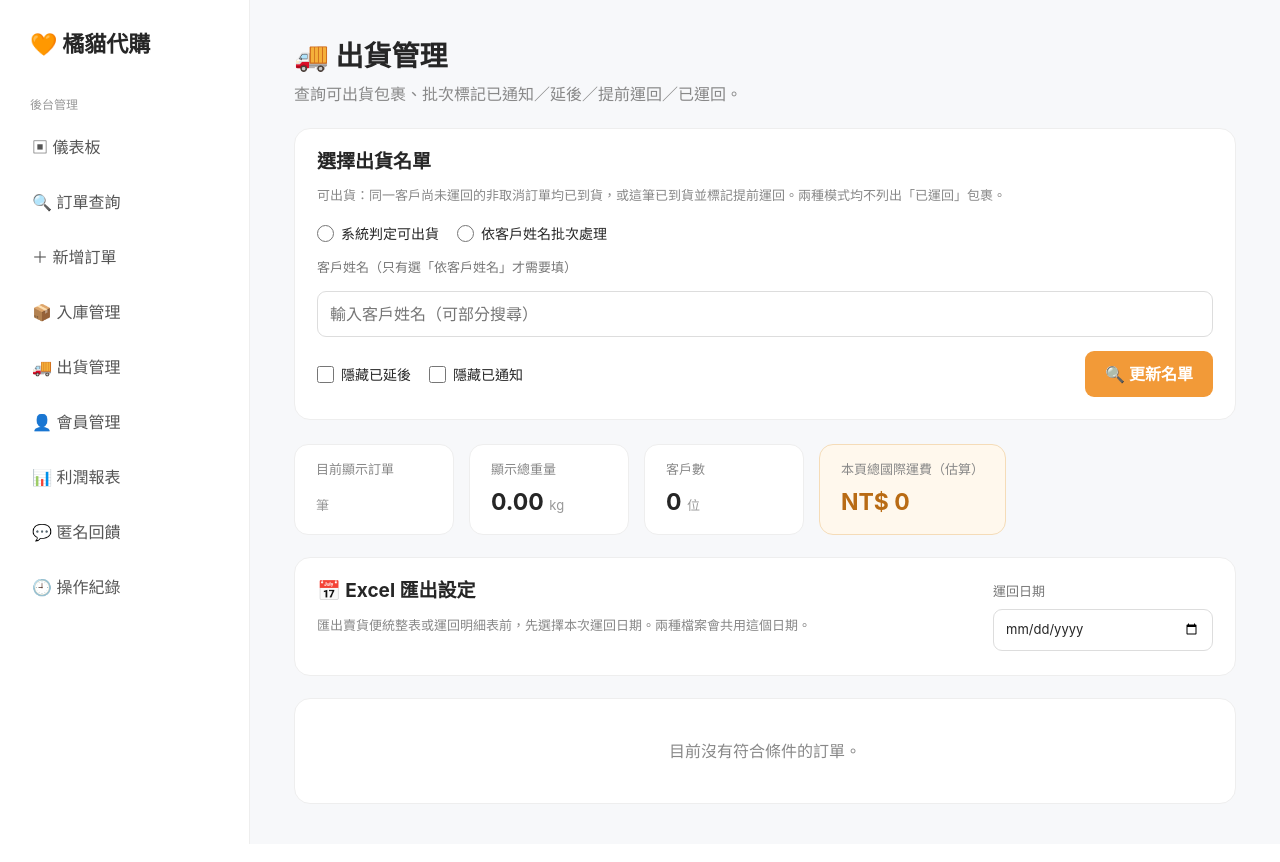
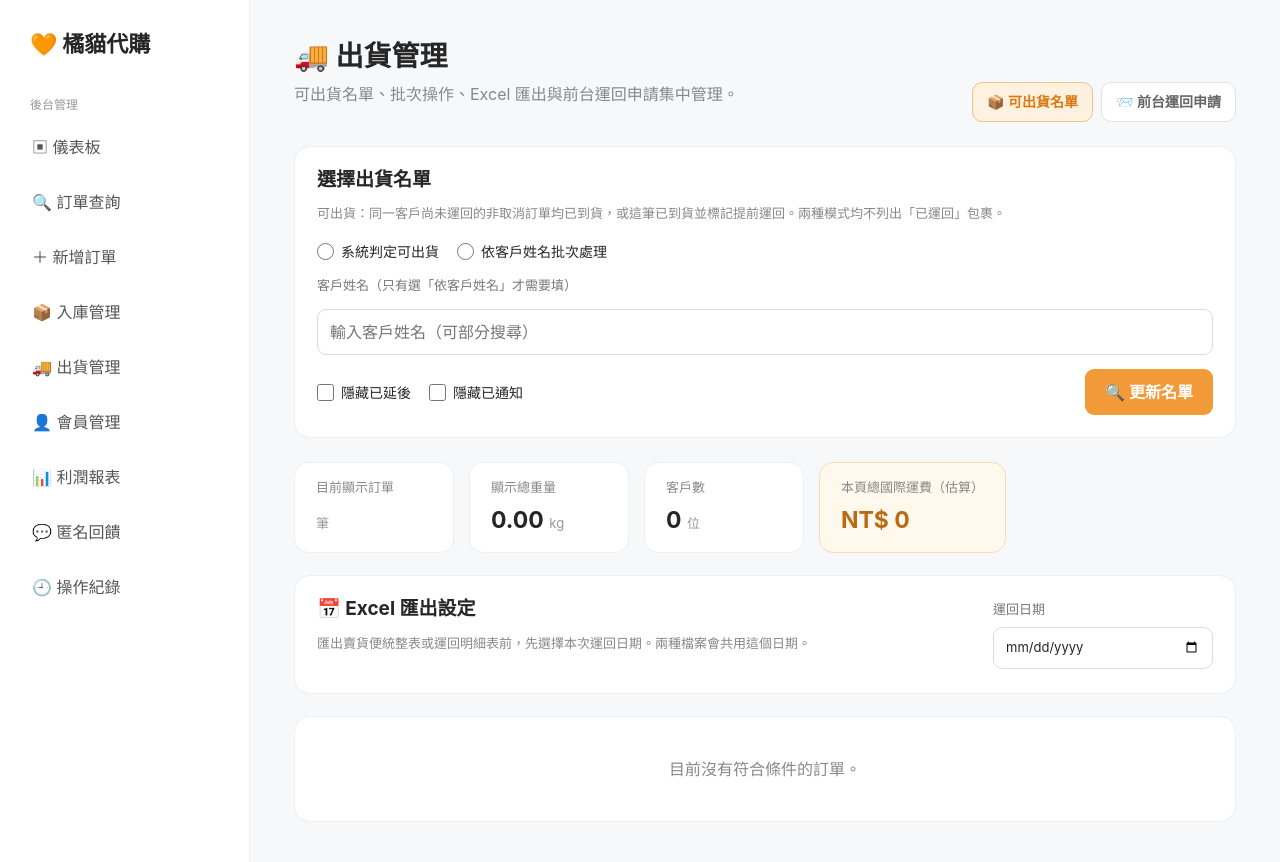
Before and after one commit to lin6165288/orange-admin, a FastAPI app: template templates/shipping.html in a window 1280 px wide. Run offline with FastAPI, Linux system fonts and the light colour scheme; the template is opened without the code that fills it, so the values that code supplies are empty.

Commit message:
Update shipping.html

```diff
--- a/templates/shipping.html
+++ b/templates/shipping.html
@@ -1,6 +1,15 @@
 {% extends "base.html" %}
 {% block title %}出貨管理｜橘貓代購{% endblock %}
 {% block content %}
-<div class="page-header"><h1>🚚 出貨管理</h1><p>查詢可出貨包裹、批次標記已通知／延後／提前運回／已運回。</p></div>
+<div class="page-header ship-page-title">
+  <div>
+    <h1>🚚 出貨管理</h1>
+    <p>可出貨名單、批次操作、Excel 匯出與前台運回申請集中管理。</p>
+  </div>
+  <div class="ship-page-tabs">
+    <a class="ship-page-tab active" href="/shipping">📦 可出貨名單</a>
+    <a class="ship-page-tab" href="/shipping/requests">📨 前台運回申請</a>
+  </div>
+</div>
 <div id="shipping-body">{% include "shipping_body.html" %}</div>
 {% endblock %}
```
